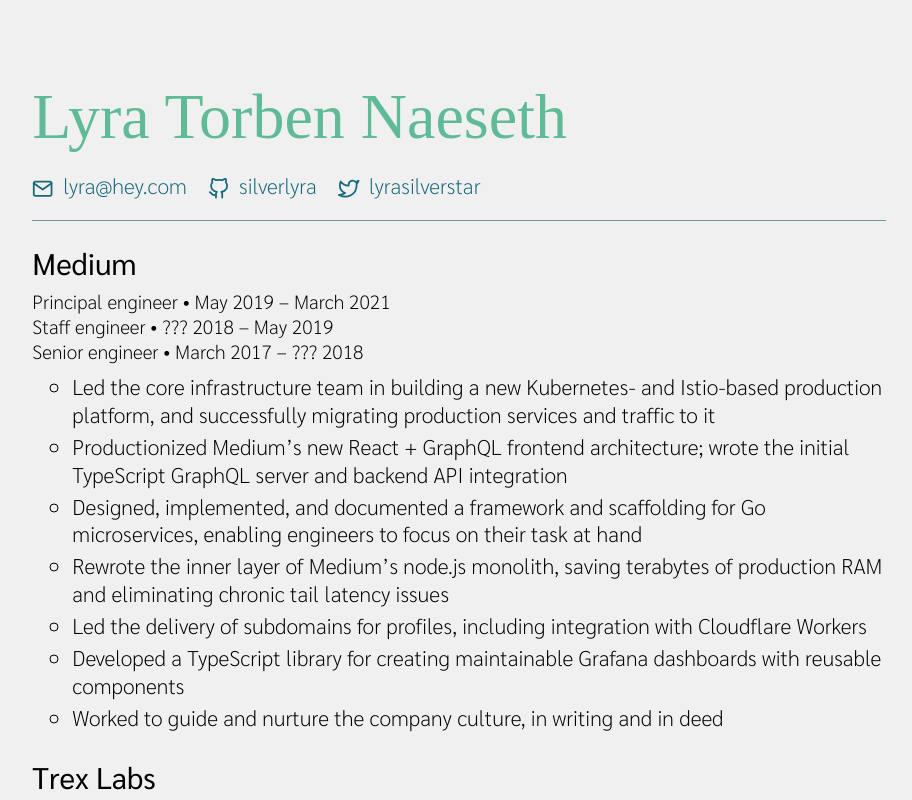
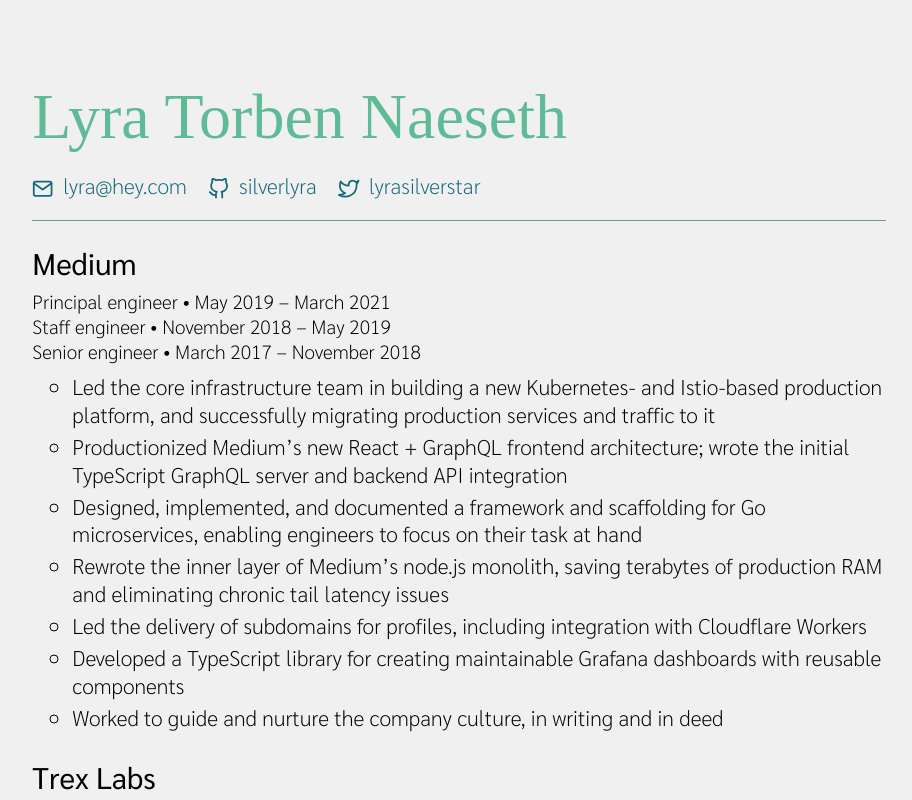
Before and after one commit to silverlyra/resume, a Next.js app: page / in a window 1280 px wide. Shown: the top 800 px of the page, without its empty margins (181-1093 px from the left). Built offline with nearby package versions, Linux system fonts and the light colour scheme; a web font is replaced by a local one.

Commit message:
Fill in missing date precision

```diff
--- a/pages/index.tsx
+++ b/pages/index.tsx
@@ -48,8 +48,8 @@
         <h3>Medium</h3>
         <div className={styles.role}>
           <div>Principal engineer • May 2019 – March 2021</div>
-          <div>Staff engineer • ??? 2018 – May 2019</div>
-          <div>Senior engineer • March 2017 – ??? 2018</div>
+          <div>Staff engineer • November 2018 – May 2019</div>
+          <div>Senior engineer • March 2017 – November 2018</div>
         </div>
         <ul className={styles.accomplishments}>
           <li>
```
